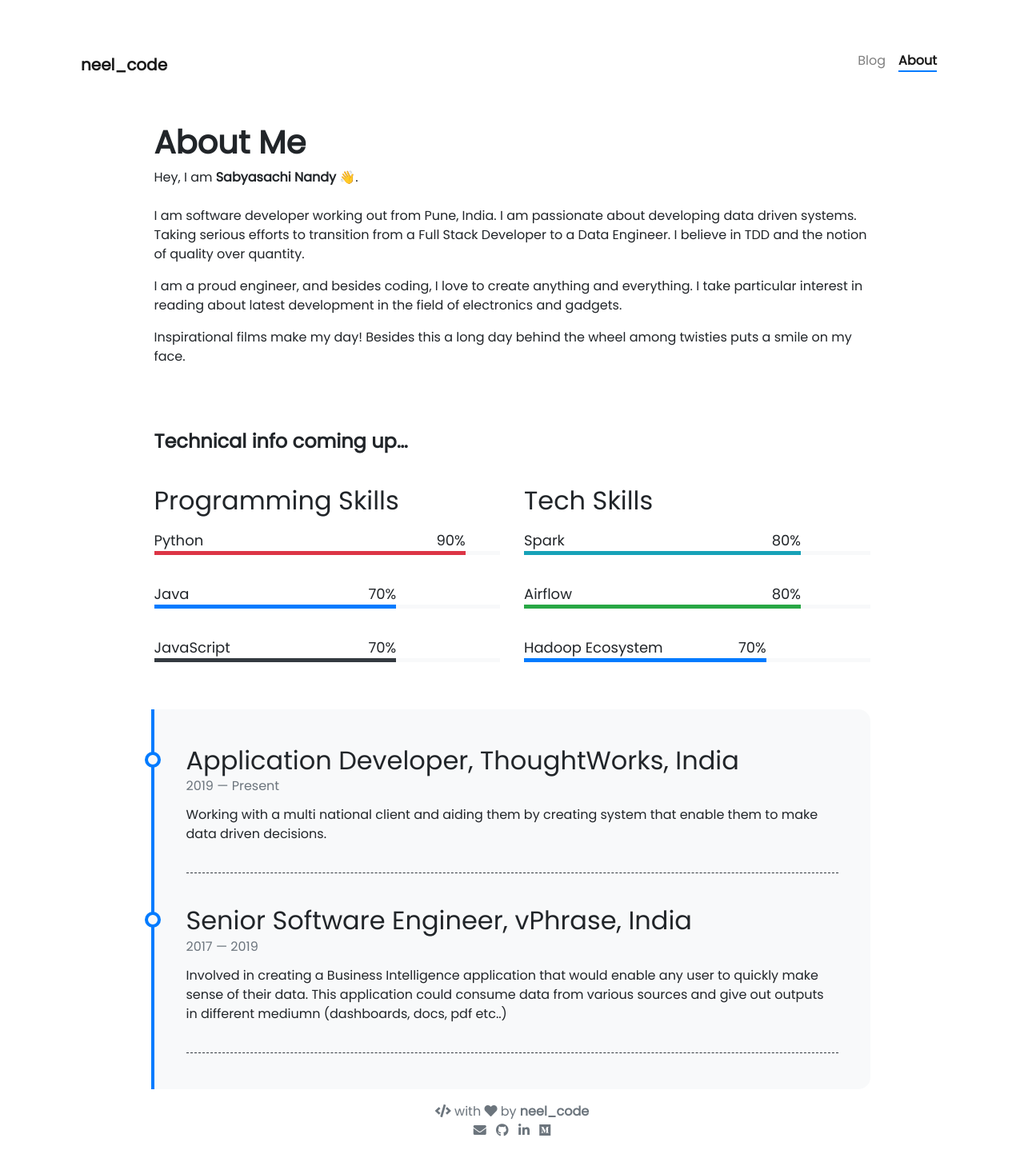
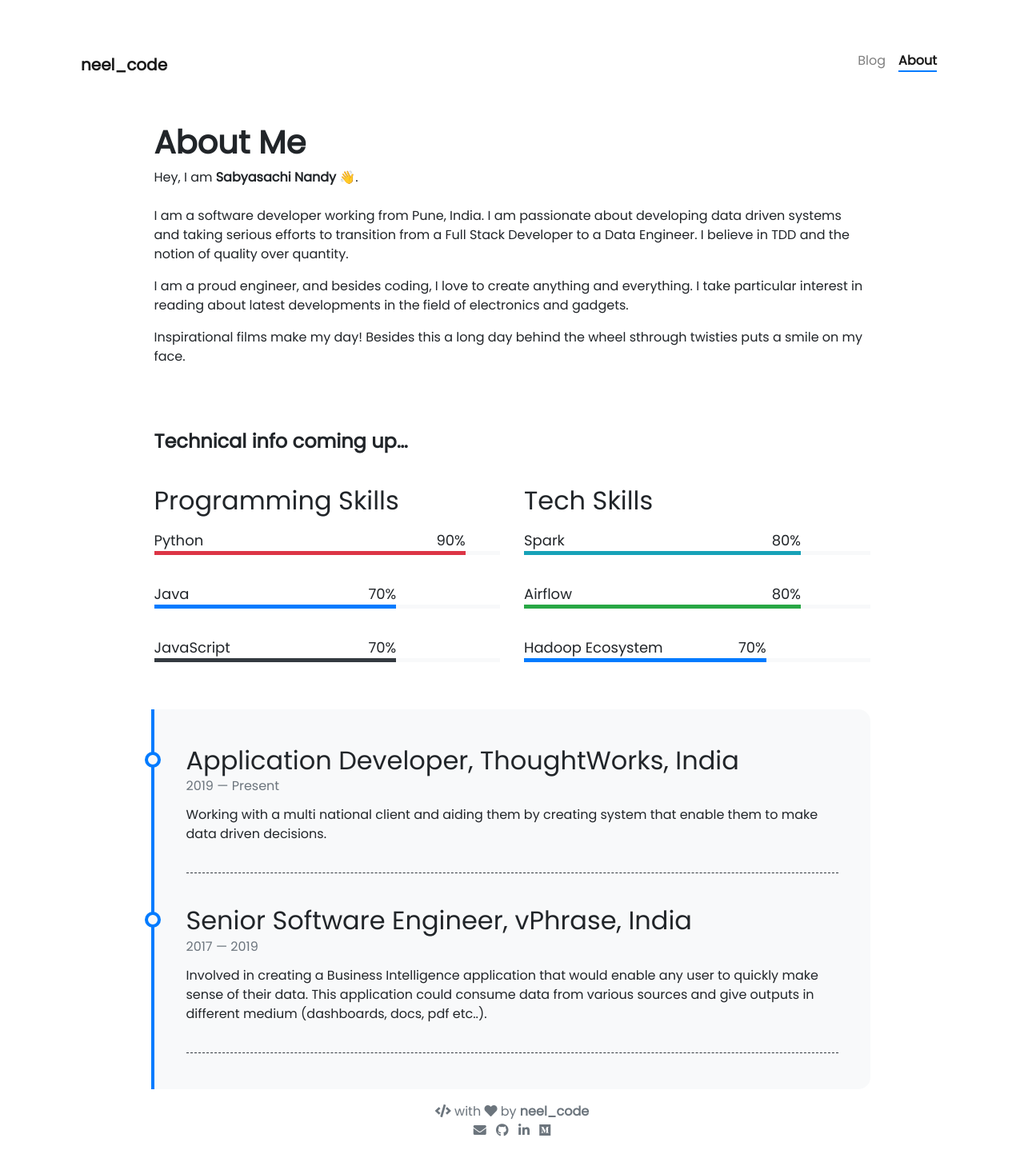
Before and after one commit to sabya14/sabya14, a Jekyll site: the page built from pages/about.md, in a window 1280 px wide. Shown: the whole page at 80% size. Built offline with Jekyll 4.4.1, drawn with Linux system fonts in a browser that asks for light colours; nearby versions of some CDN libraries; emoji names are drawn with the system emoji font.

Commit message:
Fixed typos

```diff
--- a/_data/timeline.yml
+++ b/_data/timeline.yml
@@ -7,5 +7,5 @@
   from: 2017
   to: 2019
   description: Involved in creating a Business Intelligence application that would enable any user to quickly
-               make sense of their data. This application could consume data from various sources and give out outputs in different mediumn
-               (dashboards, docs, pdf etc..)
+               make sense of their data. This application could consume data from various sources and give outputs in different medium
+               (dashboards, docs, pdf etc..).
--- a/pages/about.md
+++ b/pages/about.md
@@ -8,14 +8,12 @@
 # **About Me**
 
 Hey, I am **{{ site.author.name }}** :wave:.<br> <br>
-I am software developer working out from Pune, India. I am passionate about developing data driven systems.
-Taking serious efforts to transition from a Full Stack Developer to a Data Engineer. I believe in TDD and the notion of
-quality over quantity.
+I am a software developer working from Pune, India. I am passionate about developing data driven systems
+and taking serious efforts to transition from a Full Stack Developer to a Data Engineer. I believe in TDD and the notion of quality over quantity.
 
-I am a proud engineer, and besides coding, I love to create anything and everything. I take particular interest in
-reading about latest development in the field of electronics and gadgets.
+I am a proud engineer, and besides coding, I love to create anything and everything. I take particular interest in reading about latest developments in the field of electronics and gadgets.
 
-Inspirational films make my day! Besides this a long day behind the wheel among twisties puts a smile on my face.
+Inspirational films make my day! Besides this a long day behind the wheel sthrough twisties puts a smile on my face.
 
 <br>
 <br>
```
